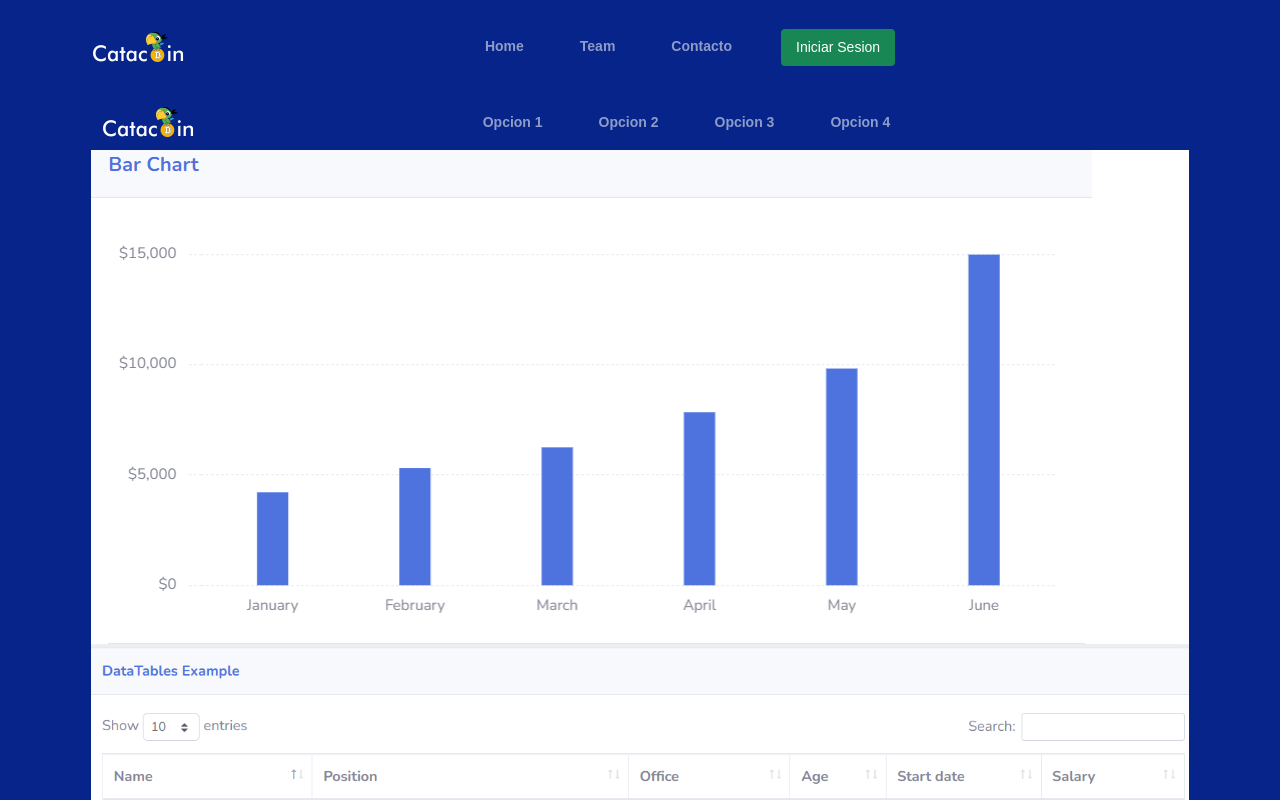
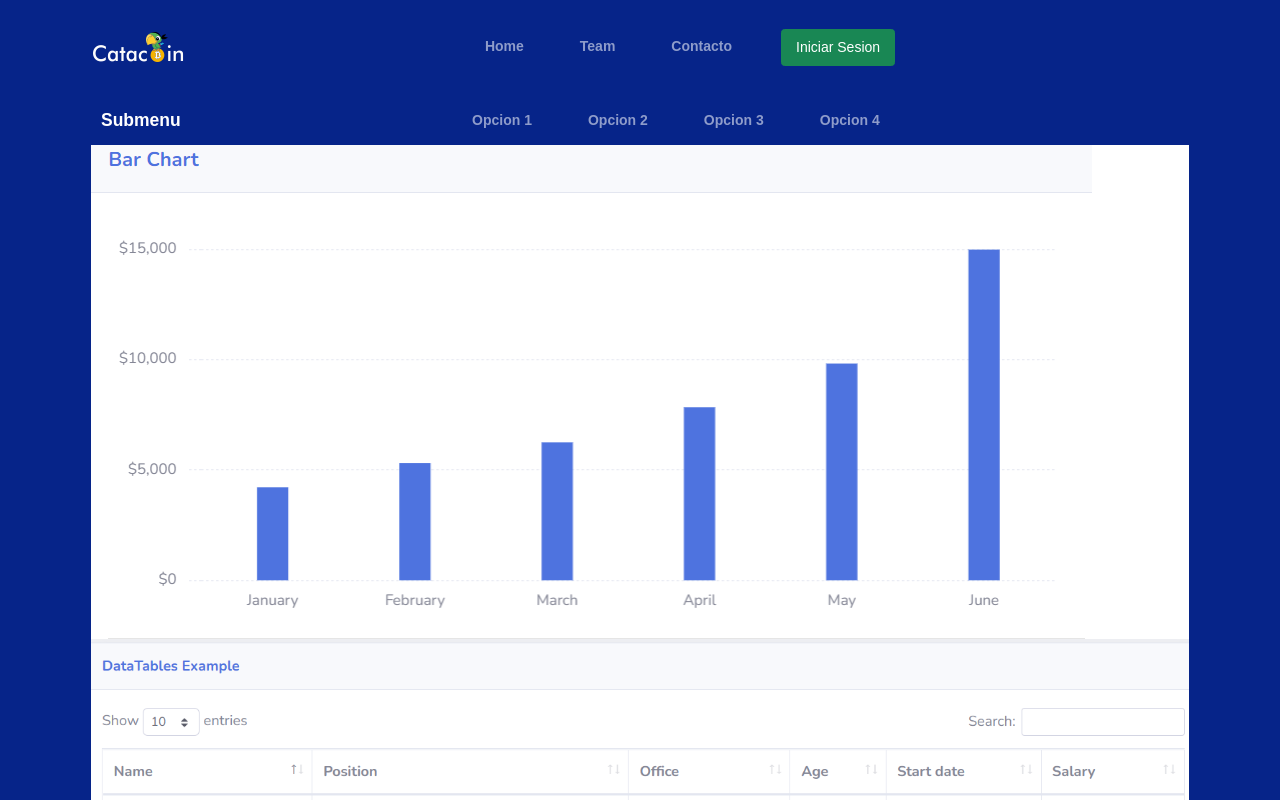
Before and after one commit to pgCatamarca2021fs/aula1-grupoa-team-1a, an Angular app in the folder cata-coin/: page /dashboard in a window 1280 px wide. Shown: the top 800 px of the page. Built offline with nearby package versions, Linux system fonts and the light colour scheme; a web font is replaced by a local one.

Commit message:
Por arreglo de Menu Principal siempre visible, submenu debera ser modificado

```diff
--- a/cata-coin/src/app/forms/dashboard/dashboard.component.html
+++ b/cata-coin/src/app/forms/dashboard/dashboard.component.html
@@ -1,7 +1,7 @@
 <div class="container-fluid">
     <nav class="navbar navbar-expand-lg navbar-dark mt-4">
         <a class="navbar-brand" href="#">
-          <img src="assets/img/logo-top.png" alt="Logo Sitio">
+          Submenu
         </a>
         <button class="navbar-toggler" type="button" data-bs-toggle="collapse" data-bs-target="#navbarNavAltMarkup" aria-controls="navbarNavAltMarkup" aria-expanded="false" aria-label="Toggle navigation">
           <span class="navbar-toggler-icon"></span>
```
